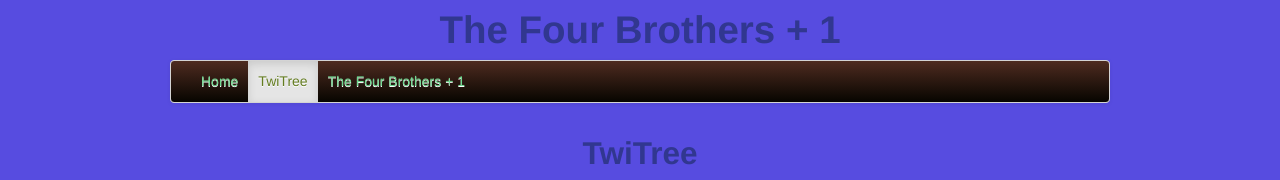
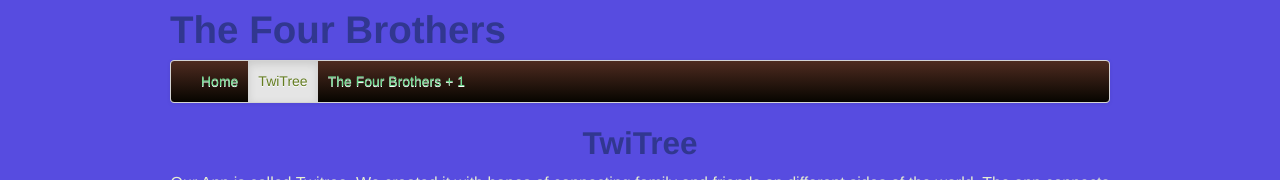
Before and after one commit to KyiMassey/TeamDemo, a plain HTML site: page twi.html in a window 1280 px wide. Shown: the top 180 px of the page. Drawn offline with Linux system fonts and the light colour scheme.

Commit message:
Update twi.html

```diff
--- a/twi.html
+++ b/twi.html
@@ -11,9 +11,9 @@
 
  <body>
 
-  <div align="center" class="container">
+  <div class="container">
 
-   <h1>The Four Brothers + 1</h1>
+   <h1>The Four Brothers</h1>
 
    <div class="navbar">
 
@@ -34,8 +34,6 @@
     </div>
 
    </div>
-
-  </div>
 
   <div align="center">
 
```
